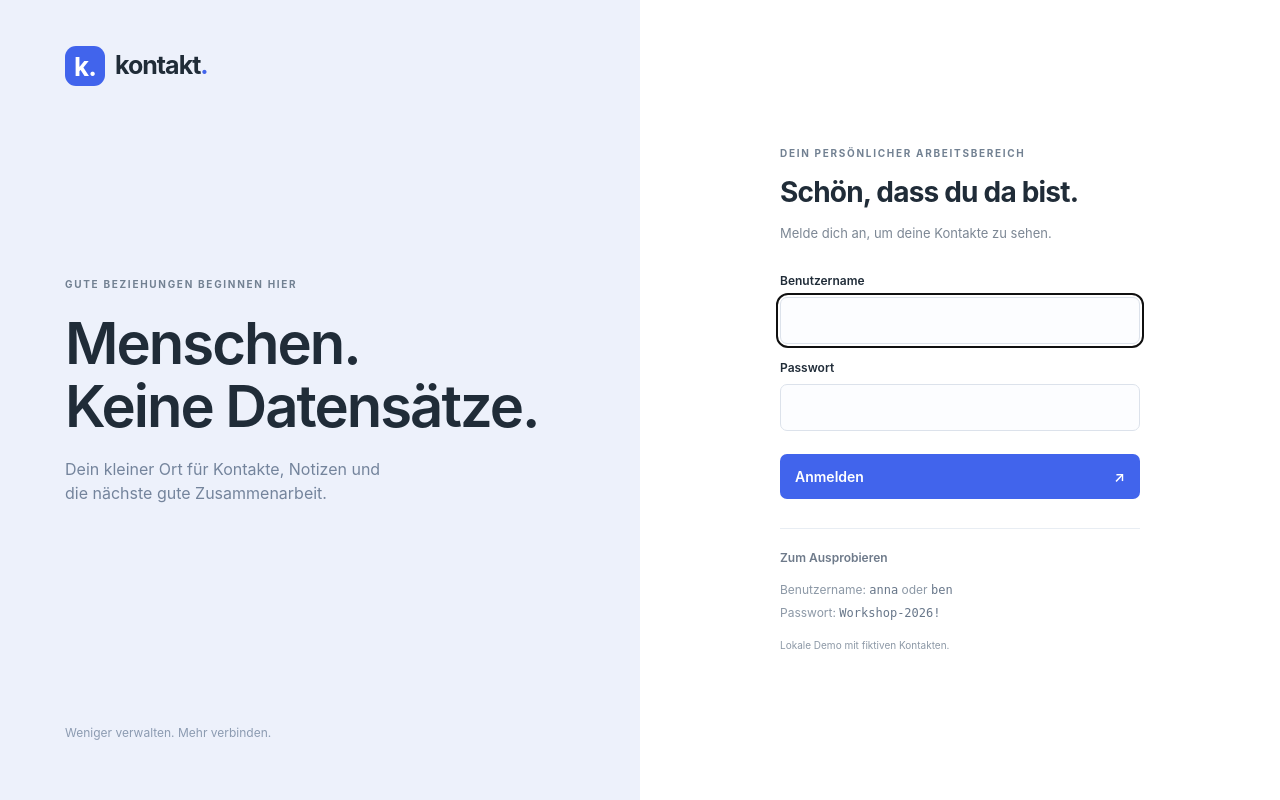
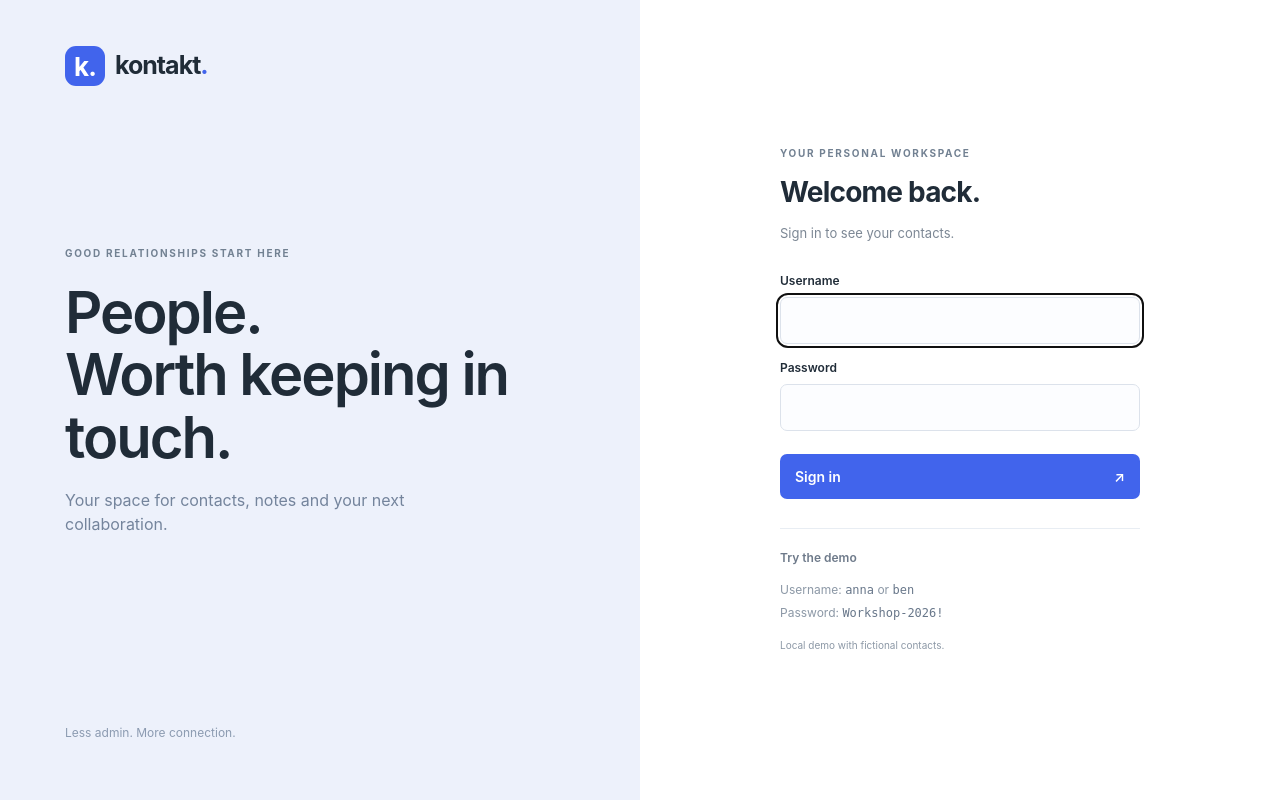
Before and after one commit to grothkopp/kontakt-demo, a Django app: page /login/ in a window 1280 px wide. Run offline with Django 4.2, Linux system fonts and the light colour scheme.

Commit message:
docs: use English throughout the workshop demo

```diff
--- a/config/settings.py
+++ b/config/settings.py
@@ -44,7 +44,7 @@ AUTH_PASSWORD_VALIDATORS = [
     {"NAME": "django.contrib.auth.password_validation.CommonPasswordValidator"},
     {"NAME": "django.contrib.auth.password_validation.NumericPasswordValidator"},
 ]
-LANGUAGE_CODE = "de"
+LANGUAGE_CODE = "en"
 TIME_ZONE = "Europe/Berlin"
 USE_I18N = True
 USE_TZ = True
--- a/contacts/models.py
+++ b/contacts/models.py
@@ -4,9 +4,9 @@ from django.db import models
 
 class Contact(models.Model):
     class Tag(models.TextChoices):
-        CUSTOMER = "customer", "Kunde"
+        CUSTOMER = "customer", "Customer"
         PARTNER = "partner", "Partner"
-        LEAD = "lead", "Interessent"
+        LEAD = "lead", "Lead"
 
     owner = models.ForeignKey(settings.AUTH_USER_MODEL, on_delete=models.CASCADE, related_name="contacts")
     name = models.CharField(max_length=100)
--- a/contacts/tests.py
+++ b/contacts/tests.py
@@ -41,7 +41,7 @@ class ContactTests(TestCase):
 
     def test_invalid_password_and_external_redirect(self):
         response = self.client.post(reverse("login"), {"username": "anna", "password": "wrong"})
-        self.assertContains(response, "Benutzername und Passwort passen nicht zusammen")
+        self.assertContains(response, "The username and password do not match")
         response = self.client.post(reverse("login"), {
             "username": "anna", "password": "Workshop-2026!", "next": "https://example.org/",
         })
@@ -51,5 +51,5 @@ class ContactTests(TestCase):
         user = get_user_model().objects.create_user(username="empty", password="Another-test-password!")
         self.client.force_login(user)
         response = self.client.get("/")
-        self.assertContains(response, "Noch keine Kontakte")
+        self.assertContains(response, "No contacts")
         self.assertEqual(response.context["contact_count"], 0)
--- a/templates/base.html
+++ b/templates/base.html
@@ -1,10 +1,10 @@
 {% load static %}
 <!doctype html>
-<html lang="de">
+<html lang="en">
 <head>
   <meta charset="utf-8">
   <meta name="viewport" content="width=device-width, initial-scale=1">
-  <title>{% block title %}Kontakte{% endblock %} · Kontakt</title>
+  <title>{% block title %}Contacts{% endblock %} · kontakt</title>
   <link rel="stylesheet" href="{% static 'app.css' %}">
 </head>
 <body>{% block body %}{% endblock %}</body>
--- a/templates/login.html
+++ b/templates/login.html
@@ -1,27 +1,27 @@
 {% extends "base.html" %}
-{% block title %}Anmelden{% endblock %}
+{% block title %}Sign in{% endblock %}
 {% block body %}
 <main class="login-layout">
   <section class="login-story">
     <a class="brand" href="{% url 'contacts' %}"><span class="brand-icon">k.</span> kontakt<span class="brand-dot">.</span></a>
-    <div><p class="eyebrow">GUTE BEZIEHUNGEN BEGINNEN HIER</p><h1>Menschen.<br>Keine Datensätze.</h1><p class="story-copy">Dein kleiner Ort für Kontakte, Notizen und die nächste gute Zusammenarbeit.</p></div>
-    <p class="story-foot">Weniger verwalten. Mehr verbinden.</p>
+    <div><p class="eyebrow">GOOD RELATIONSHIPS START HERE</p><h1>People.<br>Worth keeping in touch.</h1><p class="story-copy">Your space for contacts, notes and your next collaboration.</p></div>
+    <p class="story-foot">Less admin. More connection.</p>
   </section>
   <section class="login-panel">
     <div class="login-card">
-      <p class="eyebrow">DEIN PERSÖNLICHER ARBEITSBEREICH</p>
-      <h2>Schön, dass du da bist.</h2><p class="muted">Melde dich an, um deine Kontakte zu sehen.</p>
-      {% if form.errors %}<p class="error" role="alert">Benutzername und Passwort passen nicht zusammen.</p>{% endif %}
+      <p class="eyebrow">YOUR PERSONAL WORKSPACE</p>
+      <h2>Welcome back.</h2><p class="muted">Sign in to see your contacts.</p>
+      {% if form.errors %}<p class="error" role="alert">The username and password do not match.</p>{% endif %}
       <form method="post" action="{% url 'login' %}">
         {% csrf_token %}
         <input type="hidden" name="next" value="{{ next }}">
-        <label for="username">Benutzername</label>
+        <label for="username">Username</label>
         <input id="username" name="username" value="{{ form.username.value|default_if_none:'' }}" autocomplete="username" required autofocus>
-        <label for="password">Passwort</label>
+        <label for="password">Password</label>
         <input id="password" name="password" type="password" autocomplete="current-password" required>
-        <button class="primary" type="submit">Anmelden <span aria-hidden="true">↗</span></button>
+        <button class="primary" type="submit">Sign in <span aria-hidden="true">↗</span></button>
       </form>
-      <aside class="demo-note"><strong>Zum Ausprobieren</strong><p>Benutzername: <code>anna</code> oder <code>ben</code><br>Passwort: <code>Workshop-2026!</code></p><small>Lokale Demo mit fiktiven Kontakten.</small></aside>
+      <aside class="demo-note"><strong>Try the demo</strong><p>Username: <code>anna</code> or <code>ben</code><br>Password: <code>Workshop-2026!</code></p><small>Local demo with fictional contacts.</small></aside>
     </div>
   </section>
 </main>
```
Also changed, not shown: AGENTS.md (+3 -1 lines), contacts/fixtures/demo.json (+10 -10 lines), templates/contacts.html (+18 -18 lines), README.md, contacts/migrations/0002_english_tag_labels.py (added).
